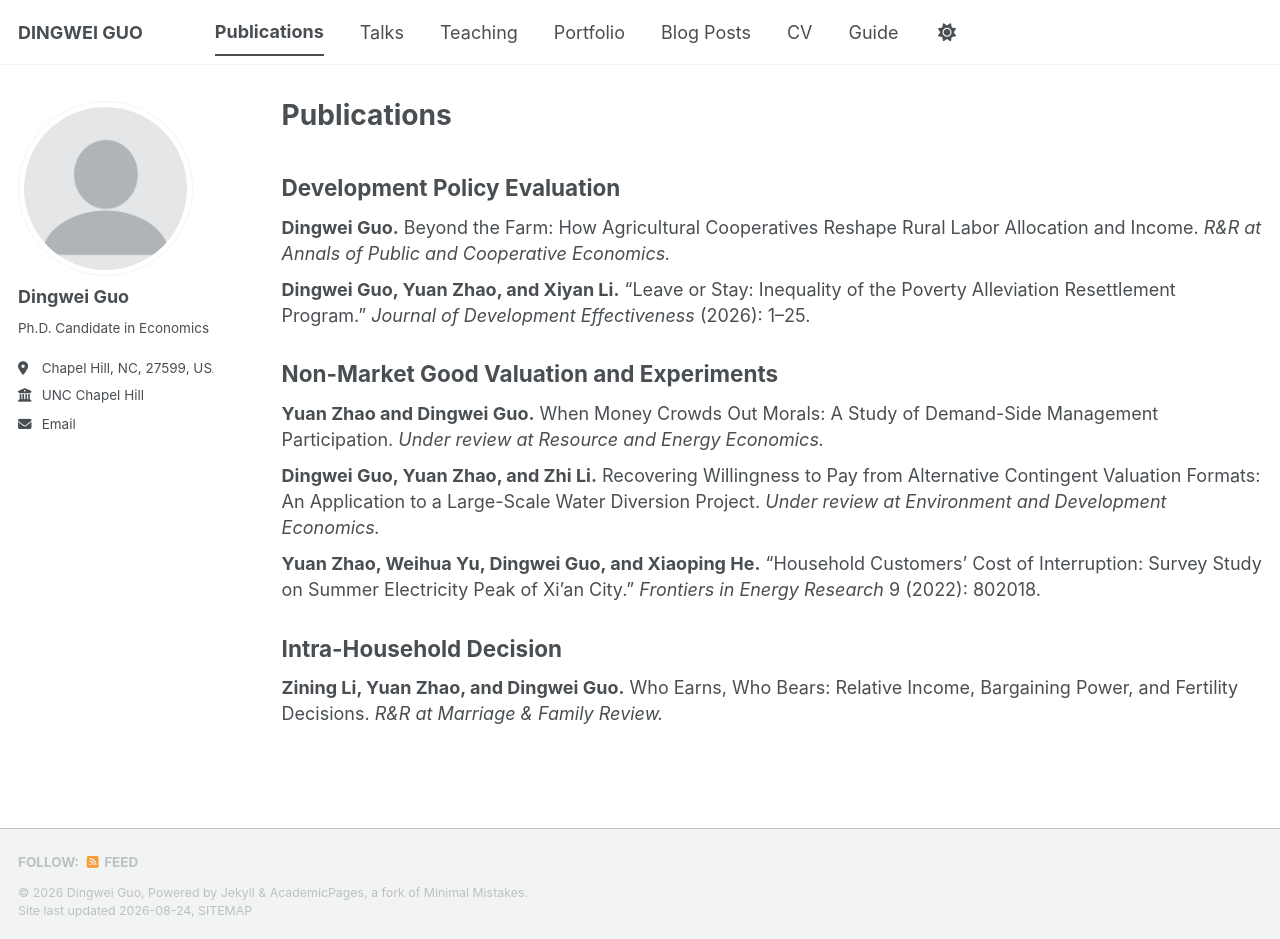
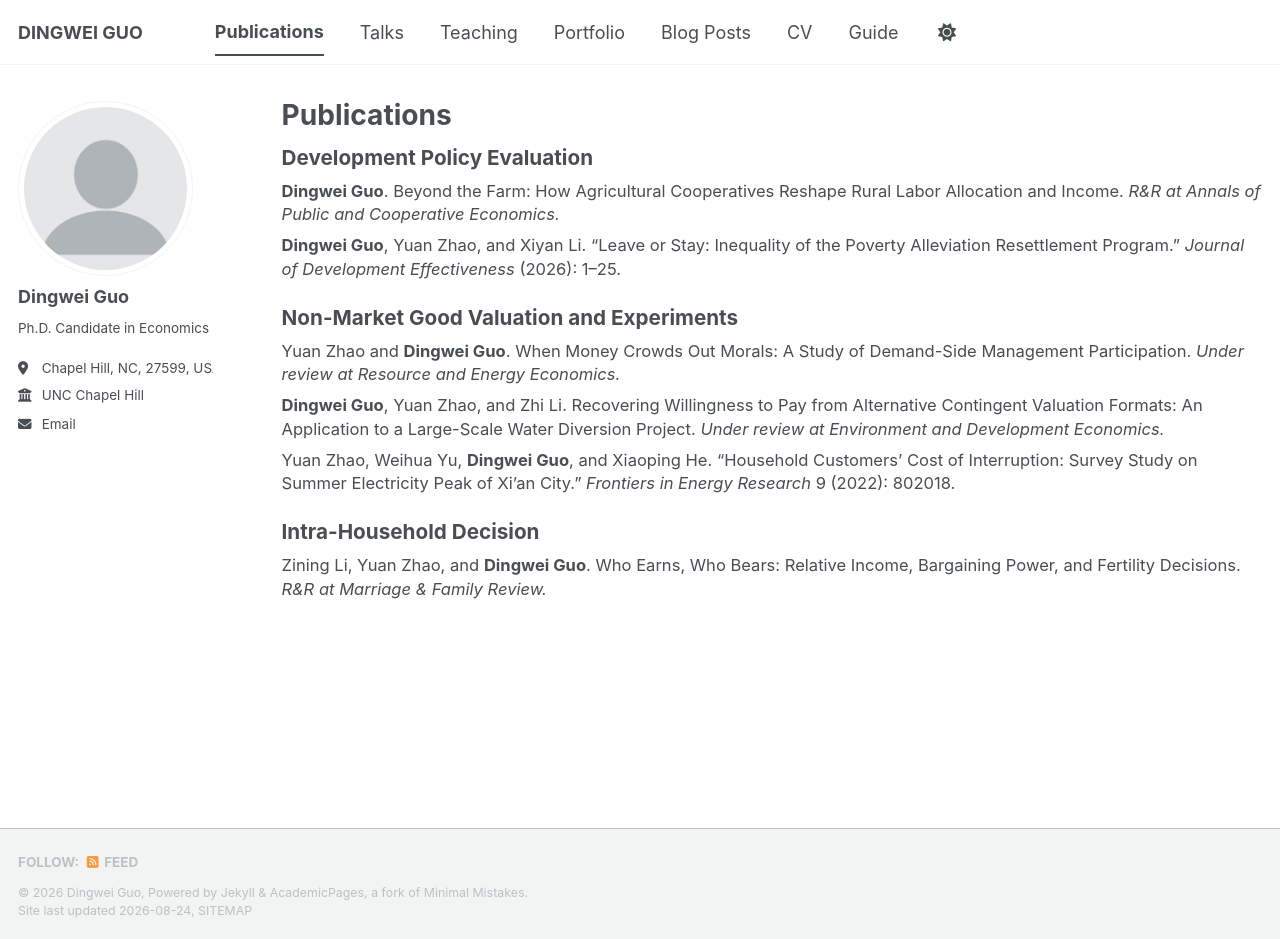
Before and after one commit to dw-guo/dw-guo.github.io, a Jekyll site: the page built from _pages/publications.html, in a window 1280 px wide and 939 px high. Built offline with Jekyll 4.4.1, drawn with Linux system fonts in a browser that asks for light colours; a style sheet for code colours, icons or effects is not loaded.

Commit message:
Update publications.html

```diff
--- a/_pages/publications.html
+++ b/_pages/publications.html
@@ -6,60 +6,62 @@ author_profile: true
 ---
 
 {% if site.author.googlescholar %}
-  <div class="wordwrap" style="margin-bottom: 1.2em;">
+  <div class="wordwrap" style="font-size: 0.88em; margin-bottom: 1.2em;">
     You can also find my articles on
     <a href="{{ site.author.googlescholar }}">my Google Scholar profile</a>.
   </div>
 {% endif %}
 
-<div class="publication-list" style="line-height: 1.45;">
+<div class="publication-list" style="font-size: 0.92em; line-height: 1.4;">
 
-  <h2 style="margin-bottom: 0.6em;">Development Policy Evaluation</h2>
+  <h2 style="font-size: 1.25em; margin-top: 0.8em; margin-bottom: 0.45em;">
+    Development Policy Evaluation
+  </h2>
 
-  <p style="margin: 0 0 0.55em 0;">
-    <strong>Dingwei Guo.</strong>
+  <p style="margin: 0 0 0.5em 0;">
+    <strong>Dingwei Guo</strong>.
     Beyond the Farm: How Agricultural Cooperatives Reshape Rural Labor Allocation and Income.
     <em>R&amp;R at Annals of Public and Cooperative Economics.</em>
   </p>
 
-  <p style="margin: 0 0 0.55em 0;">
-    <strong>Dingwei Guo, Yuan Zhao, and Xiyan Li.</strong>
+  <p style="margin: 0 0 0.5em 0;">
+    <strong>Dingwei Guo</strong>, Yuan Zhao, and Xiyan Li.
     “Leave or Stay: Inequality of the Poverty Alleviation Resettlement Program.”
     <em>Journal of Development Effectiveness</em> (2026): 1–25.
   </p>
 
 
-  <h2 style="margin-top: 1.4em; margin-bottom: 0.6em;">
+  <h2 style="font-size: 1.25em; margin-top: 1.2em; margin-bottom: 0.45em;">
     Non-Market Good Valuation and Experiments
   </h2>
 
-  <p style="margin: 0 0 0.55em 0;">
-    <strong>Yuan Zhao and Dingwei Guo.</strong>
+  <p style="margin: 0 0 0.5em 0;">
+    Yuan Zhao and <strong>Dingwei Guo</strong>.
     When Money Crowds Out Morals: A Study of Demand-Side Management Participation.
     <em>Under review at Resource and Energy Economics.</em>
   </p>
 
-  <p style="margin: 0 0 0.55em 0;">
-    <strong>Dingwei Guo, Yuan Zhao, and Zhi Li.</strong>
+  <p style="margin: 0 0 0.5em 0;">
+    <strong>Dingwei Guo</strong>, Yuan Zhao, and Zhi Li.
     Recovering Willingness to Pay from Alternative Contingent Valuation Formats:
     An Application to a Large-Scale Water Diversion Project.
     <em>Under review at Environment and Development Economics.</em>
   </p>
 
-  <p style="margin: 0 0 0.55em 0;">
-    <strong>Yuan Zhao, Weihua Yu, Dingwei Guo, and Xiaoping He.</strong>
+  <p style="margin: 0 0 0.5em 0;">
+    Yuan Zhao, Weihua Yu, <strong>Dingwei Guo</strong>, and Xiaoping He.
     “Household Customers’ Cost of Interruption:
     Survey Study on Summer Electricity Peak of Xi’an City.”
     <em>Frontiers in Energy Research</em> 9 (2022): 802018.
   </p>
 
 
-  <h2 style="margin-top: 1.4em; margin-bottom: 0.6em;">
+  <h2 style="font-size: 1.25em; margin-top: 1.2em; margin-bottom: 0.45em;">
     Intra-Household Decision
   </h2>
 
-  <p style="margin: 0 0 0.55em 0;">
-    <strong>Zining Li, Yuan Zhao, and Dingwei Guo.</strong>
+  <p style="margin: 0 0 0.5em 0;">
+    Zining Li, Yuan Zhao, and <strong>Dingwei Guo</strong>.
     Who Earns, Who Bears: Relative Income, Bargaining Power, and Fertility Decisions.
     <em>R&amp;R at Marriage &amp; Family Review.</em>
   </p>
```
